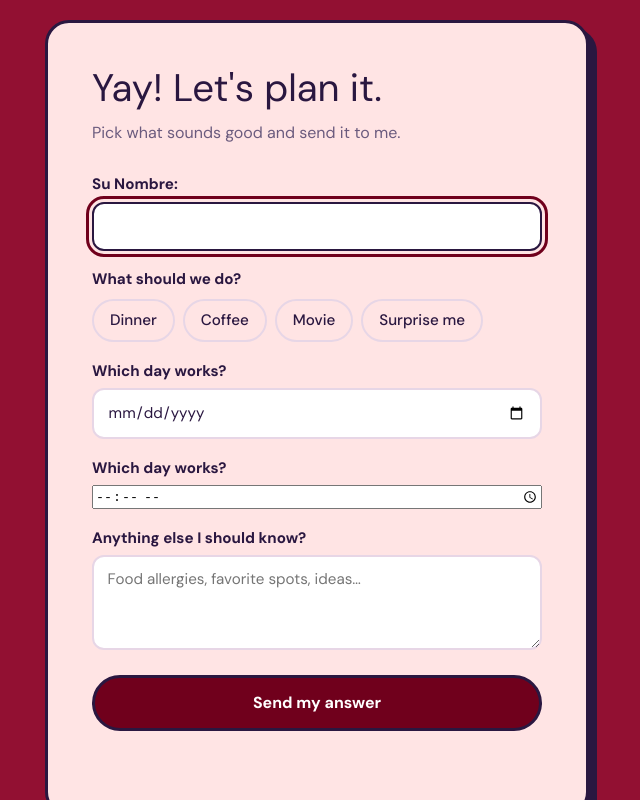
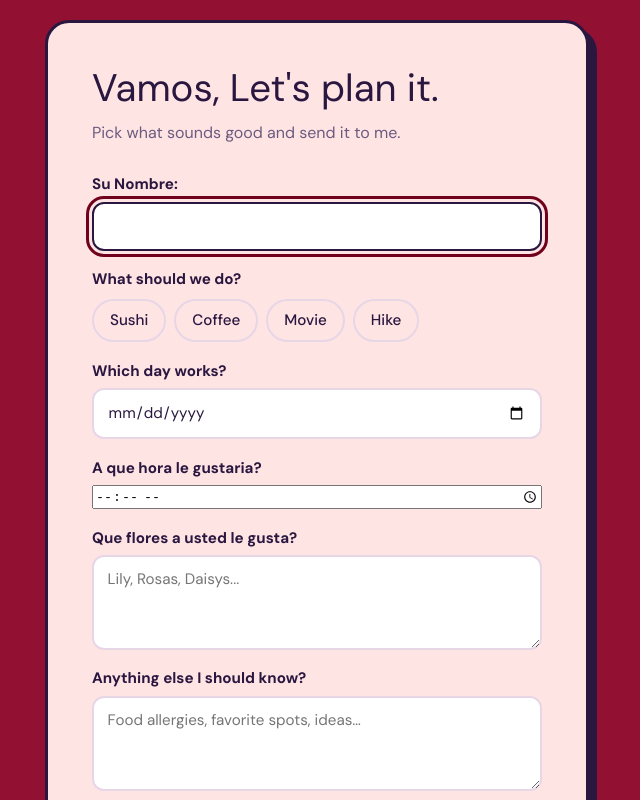
Before and after one commit to JimmyHC05/DateAsking, a plain HTML site: page index.html in a window 1280 px wide. Both pictures are taken after a click on the button "Yes". Shown: the top 800 px of the page, without its empty margins (323-963 px from the left). Drawn offline with Linux system fonts and the light colour scheme; a web font is replaced by a local one.

Commit message:
Revise text for date proposal form and sections
Updated text in the form and question sections to improve clarity and localization.

```diff
--- a/index.html
+++ b/index.html
@@ -25,7 +25,7 @@
 
     <!-- Step 2: the details -->
     <section id="step-form" class="step" hidden>
-      <h2>Yay! Let's plan it.</h2>
+      <h2>Vamos, Let's plan it.</h2>
       <p class="sub">Pick what sounds good and send it to me.</p>
 
       <form id="date-form" novalidate>
@@ -35,19 +35,22 @@
 
         <fieldset>
           <legend>What should we do?</legend>
-          <label class="chip"><input type="radio" name="activity" value="Sushi" required><span>Dinner</span></label>
+          <label class="chip"><input type="radio" name="activity" value="Sushi" required><span>Sushi</span></label>
           <label class="chip"><input type="radio" name="activity" value="Coffee"><span>Coffee</span></label>
           <label class="chip"><input type="radio" name="activity" value="Movie"><span>Movie</span></label>
-          <label class="chip"><input type="radio" name="activity" value="Hike"><span>Surprise me</span></label>
+          <label class="chip"><input type="radio" name="activity" value="Hike"><span>Hike</span></label>
         </fieldset>
 
         <label>Which day works?
           <input type="date" name="date" required>
         </label>
-        <label>Which day works?
+        <label>A que hora le gustaria?
           <input type="time" name="time" required>
         </label>
 
+        <label>Que flores a usted le gusta?
+          <textarea name="note" rows="3" placeholder="Lily, Rosas, Daisys..."></textarea>
+        </label>
 
         <label>Anything else I should know?
           <textarea name="note" rows="3" placeholder="Food allergies, favorite spots, ideas…"></textarea>
```
